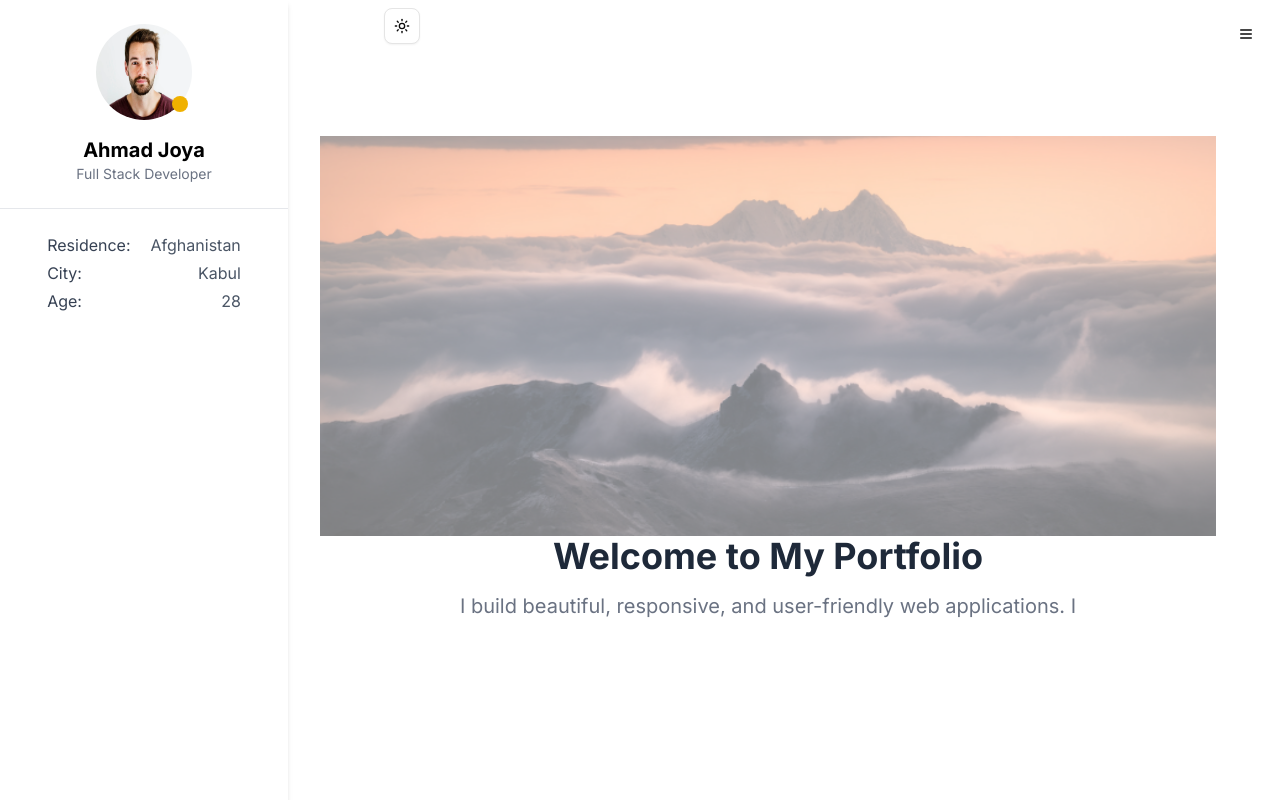
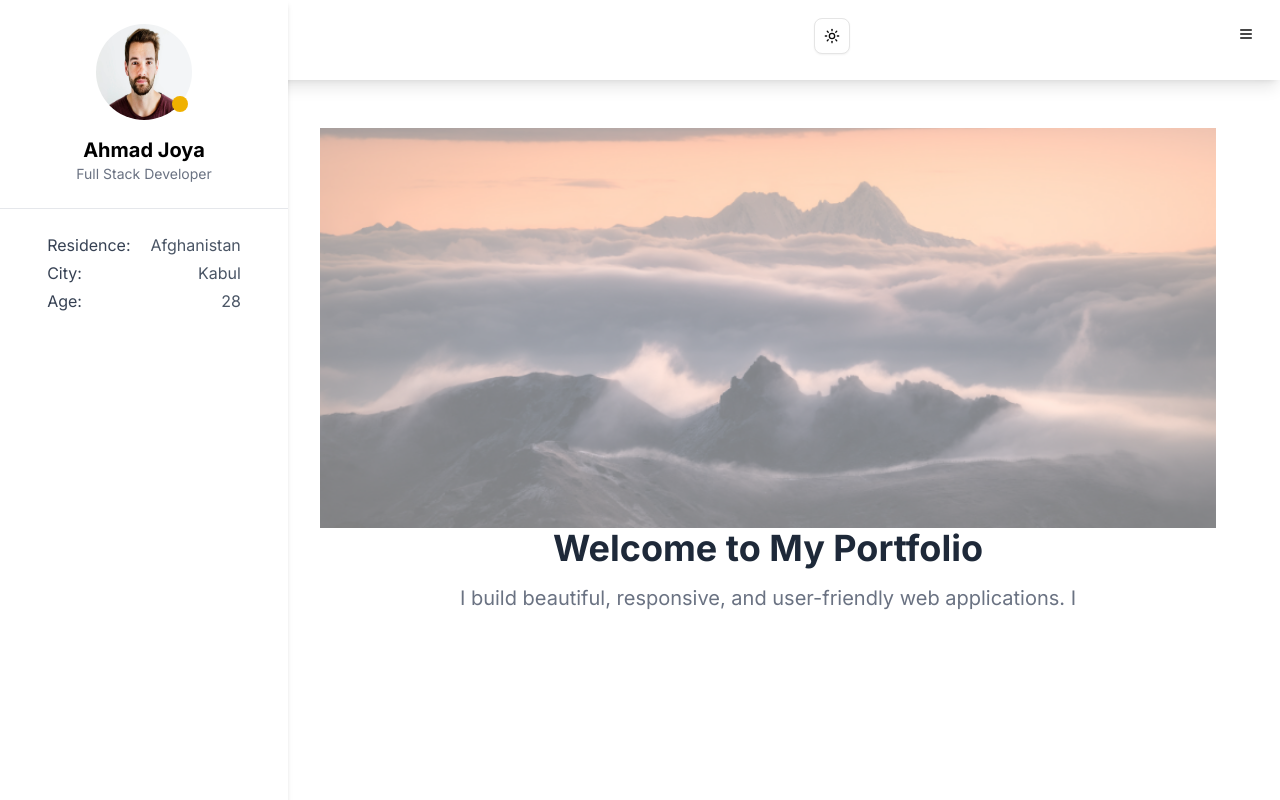
Before and after one commit to alinexon/my-portfolio, a Next.js app: page / in a window 1280 px wide. Shown: the top 800 px of the page. Built offline with nearby package versions, Linux system fonts and the light colour scheme.

Commit message:
add header

```diff
--- a/src/components/main-content.tsx
+++ b/src/components/main-content.tsx
@@ -10,14 +10,14 @@ type Props = {
 function MainContent({ isRightSidebarOpen }: Props) {
   return (
     <>
-      <header className="h-16 mr-16">
-        <div className="sm:ml-8 lg:ml-96 mt-2 ml-40 dark:sm:ml-8 dark:lg:ml-96">
+      <header className=" top-0 left-0 w-full lg:max-w-[1500px] h-20 absolute bg-white shadow-lg dark:bg-zinc-900 dark:shadow-2xl z-20 flex justify-center items-center">
+        <div className="lg:ml-96 -mt-2 ml-28">
           <ModeToggle />
         </div>
       </header>
 
       <main
-        className={`transition-all duration-300 px-16 py-16 min-h-screen relative z-10 lg:ml-64 ${
+        className={`transition-all duration-300 px-16 py-16 pt-32 min-h-screen relative z-10 lg:ml-64 ${
           isRightSidebarOpen ? "lg:translate-x-[-12rem]" : "lg:translate-x-0"
         }`}
       >
```
